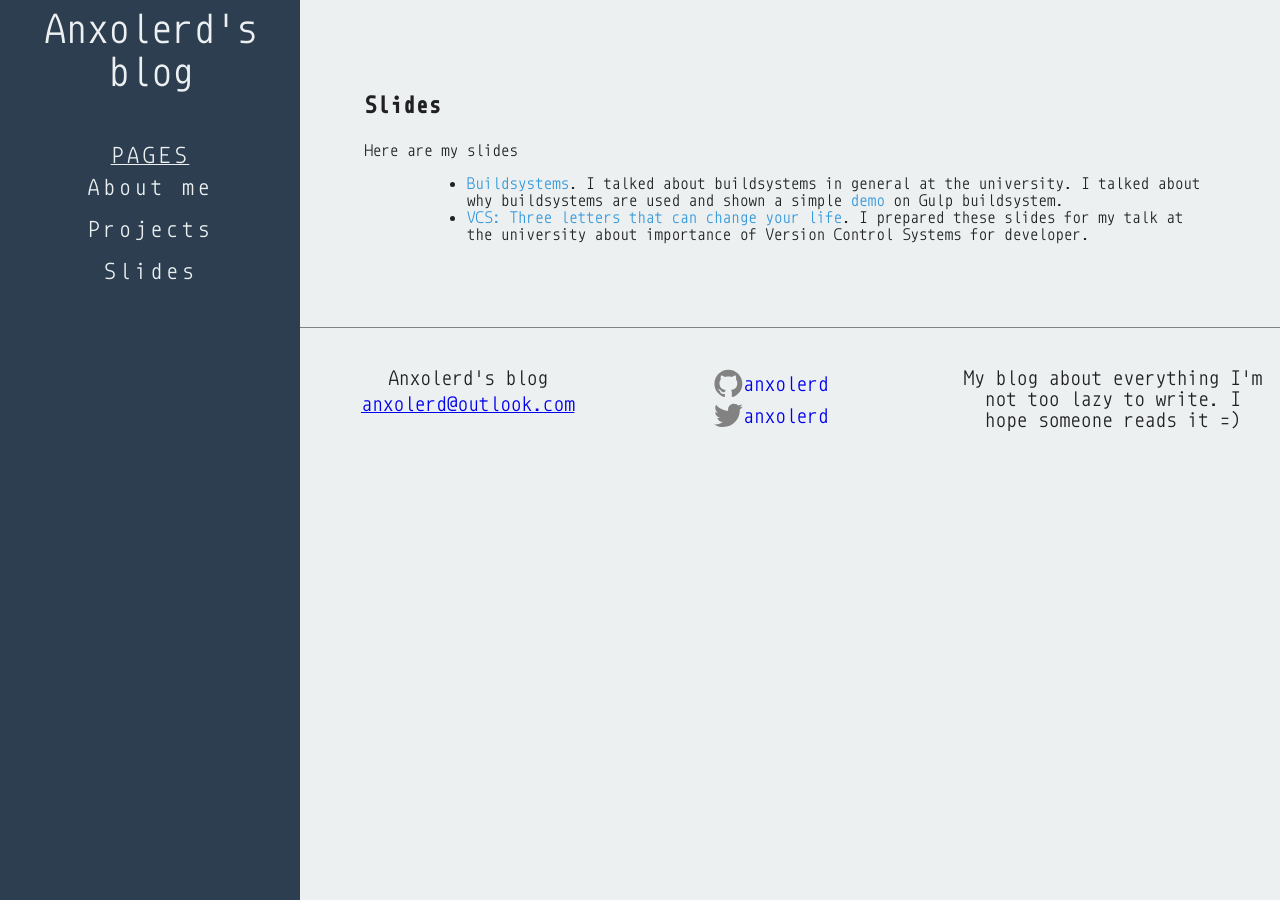
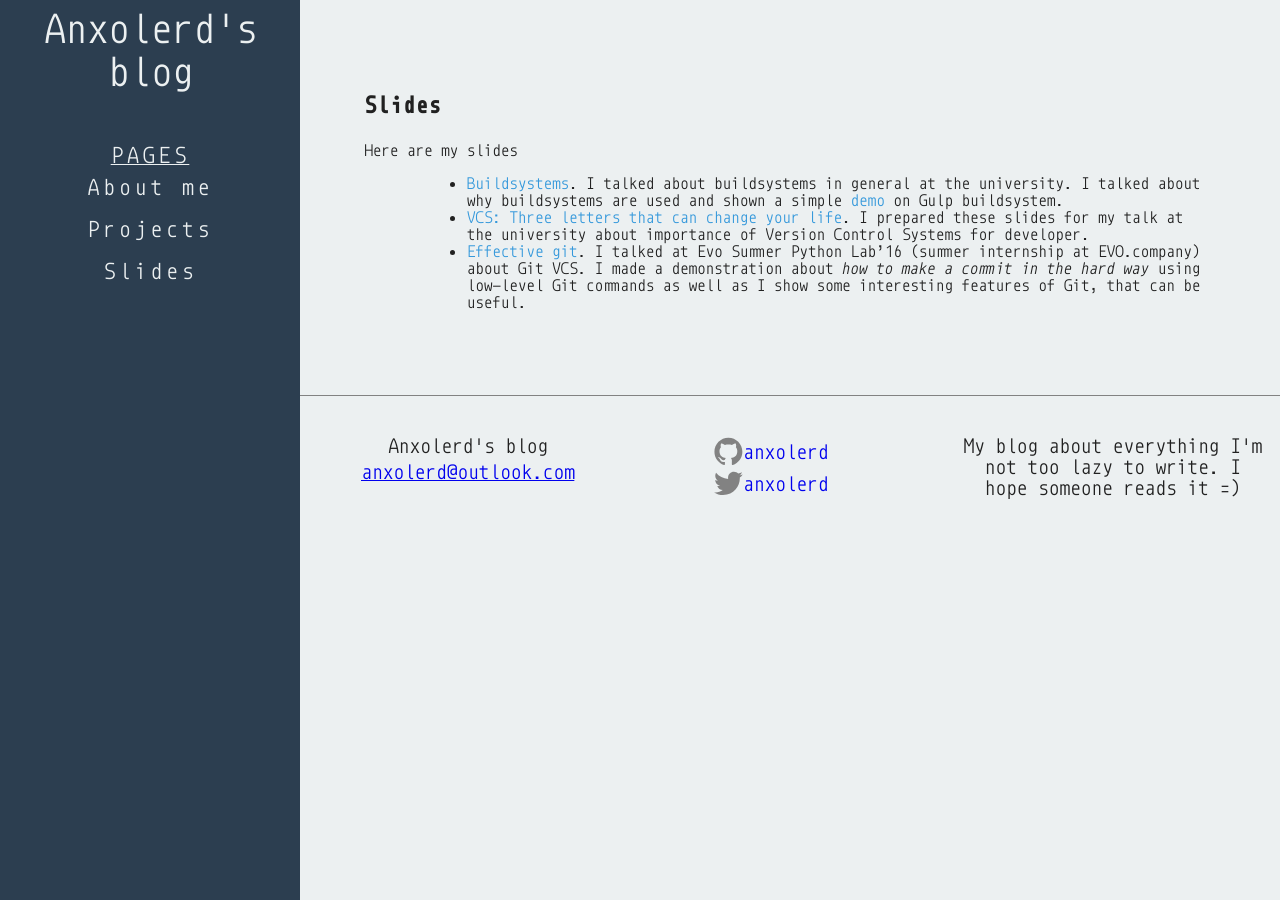
Before and after one commit to anxolerd/anxolerd.github.io, a Jekyll site: the page built from slides.md, in a window 1280 px wide. Built offline with Jekyll 4.4.1, drawn with Linux system fonts in a browser that asks for light colours.

Commit message:
Update slides page
Add evo-slides-git to slides list

```diff
--- a/slides.md
+++ b/slides.md
@@ -8,8 +8,10 @@ Here are my slides
 
 - [Buildsystems][kpi-buildsystems]. I talked about buildsystems in general at the university. I talked about why buildsystems are used and shown a simple [demo][kpi-buildsystems-demo] on Gulp buildsystem.
 - [VCS: Three letters that can change your life][kpi-vcs]. I prepared these slides for my talk at the university about importance of Version Control Systems for developer.
+- [Effective git][evo-git]. I talked at Evo Summer Python Lab'16 (summer internship at EVO.company) about Git VCS. I made a demonstration about _how to make a commit in the hard way_ using low-level Git commands as well as I show some interesting features of Git, that can be useful.
 
 
 [kpi-buildsystems]: http://anxolerd.github.io/kpi-slides-buildsystems
 [kpi-buildsystems-demo]: https://github.com/anxolerd/kpi-buildsystems-demo
 [kpi-vcs]: http://anxolerd.github.io/kpi-slides-vcs
+[evo-git]: https://anxolerd.github.io/evo-slides-git
```
